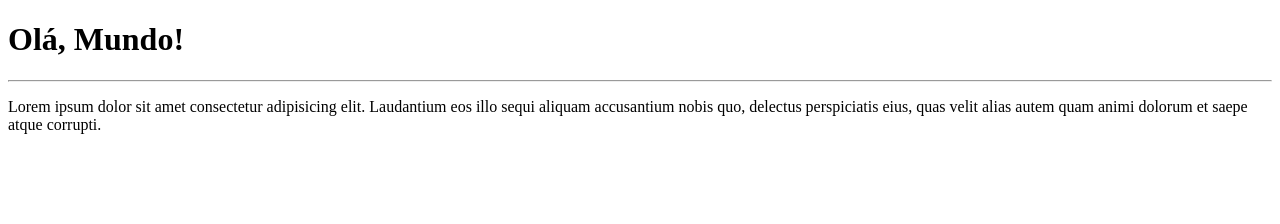
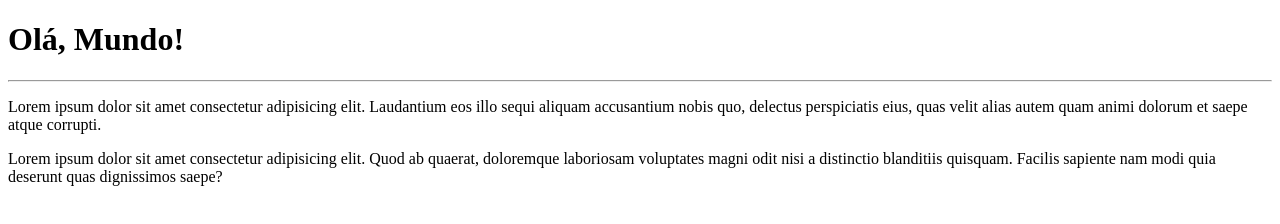
Before and after one commit to franzegirao/Ola-Mundo, a plain HTML site: page site-exemplo/index.html in a window 1280 px wide. Drawn offline with Linux system fonts and the light colour scheme.

Commit message:
adicionei um parágrafo

```diff
--- a/site-exemplo/index.html
+++ b/site-exemplo/index.html
@@ -10,5 +10,6 @@
     <h1>Olá, Mundo!</h1>
     <hr>
     <p>Lorem ipsum dolor sit amet consectetur adipisicing elit. Laudantium eos illo sequi aliquam accusantium nobis quo, delectus perspiciatis eius, quas velit alias autem quam animi dolorum et saepe atque corrupti.</p>
+    <p>Lorem ipsum dolor sit amet consectetur adipisicing elit. Quod ab quaerat, doloremque laboriosam voluptates magni odit nisi a distinctio blanditiis quisquam. Facilis sapiente nam modi quia deserunt quas dignissimos saepe?</p>
 </body>
 </html>
```
